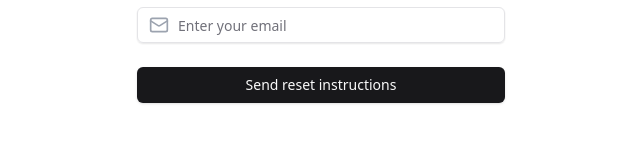
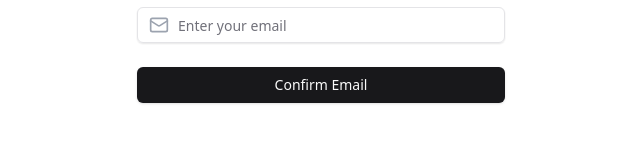
Before and after one commit to asifakhtar18/qree, a Next.js app in the folder frontend/: page /forgot-password in a window 1280 px wide. Shown: the part 417-574 px from the top of the page, without its empty margins (319-959 px from the left). Built offline with nearby package versions, Linux system fonts and the light colour scheme; a web font is replaced by a local one.

Commit message:
move forgot pw to auth dir

```diff
--- a/frontend/src/app/(main)/(user)/forgot-password/page.tsx
+++ b/frontend/src/app/(auth)/forgot-password/page.tsx
@@ -201,10 +201,10 @@ export default function ForgotPassword() {
                                             {isSubmitting ? (
                                                 <>
                                                     <Loader2 className="mr-2 h-4 w-4 animate-spin" />
-                                                    Sending...
+                                                    Loading...
                                                 </>
                                             ) : (
-                                                'Send reset instructions'
+                                                'Confirm Email'
                                             )}
                                         </Button>
                                     </form>
```
